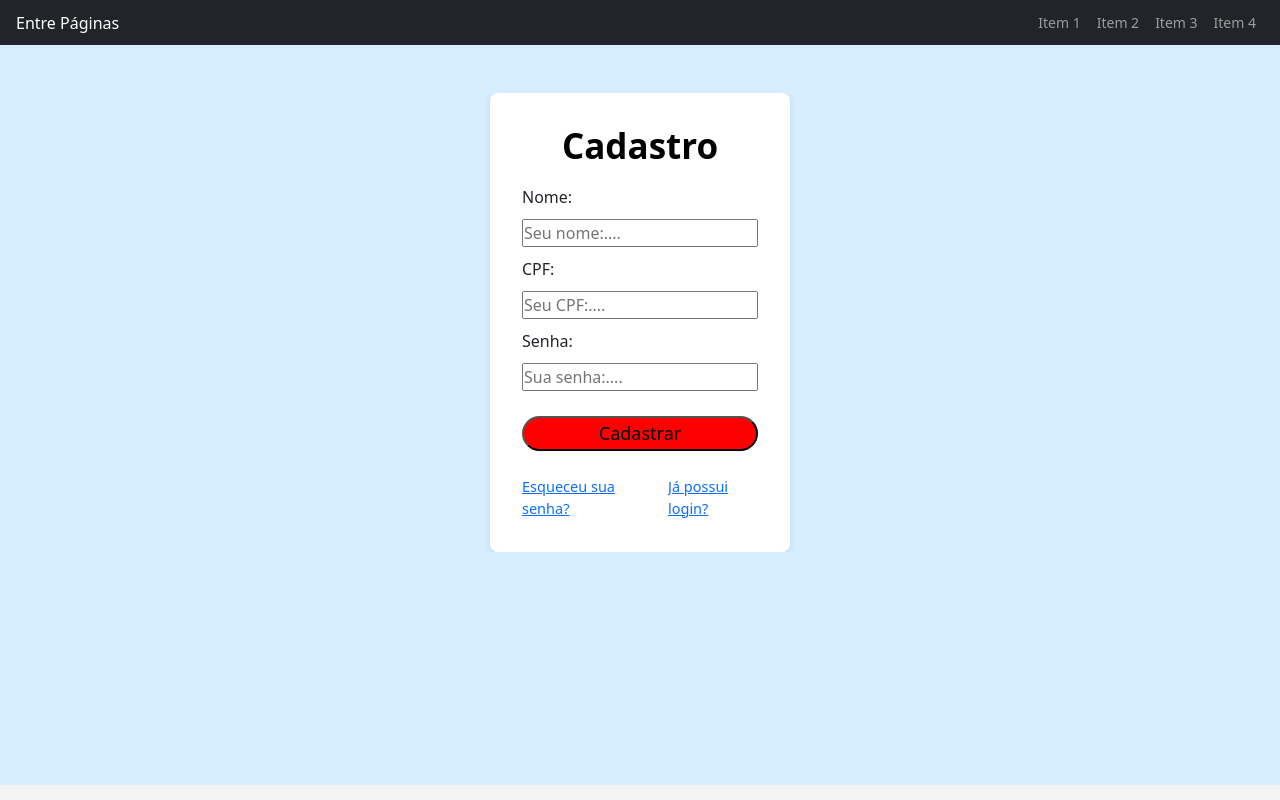
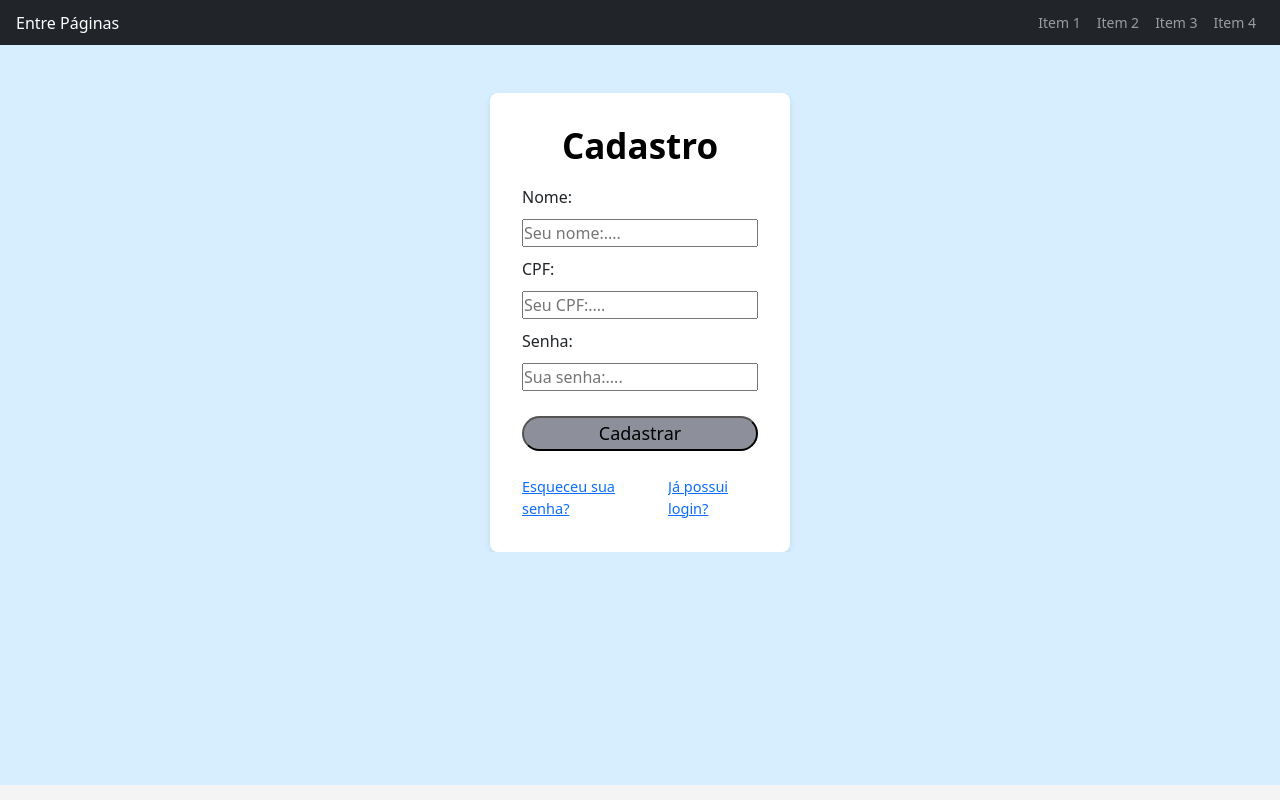
Before and after one commit to nathandacunha/projetoEntrePaginas, a React app in the folder frontend/: page / in a window 1280 px wide. Built offline with nearby package versions, Linux system fonts and the light colour scheme; the HTML template or start-up script is replaced by a standard one.

Commit message:
feat: adiciona a variavel transition nos botões e links

```diff
--- a/frontend/src/styles/App.css
+++ b/frontend/src/styles/App.css
@@ -9,6 +9,7 @@
 :root {
   --wallpaper-color: #D6EEFF;
   --font-color: #AAADC4;
+  --transition-color: blueviolet;
 }
 
 .container {
--- a/frontend/src/styles/FormularioCadastro.css
+++ b/frontend/src/styles/FormularioCadastro.css
@@ -1,3 +1,4 @@
+@import url("./App.css");
 * {
     padding: 0;
     margin: 0;
@@ -61,7 +62,7 @@
     justify-content: center;
     align-items: center;
 
-    background-color: red;
+    background-color: #8D909B;
     border-radius: 30px;
     margin-top: 15px;
 
@@ -74,7 +75,7 @@
 }
 
 .formulario_cadastro button:hover {
-    background-color: blue;
+    background-color: var(--transition-color);
     transform: scale(1.05);
 }
 
@@ -88,5 +89,5 @@
 }
 
 .formulario_cadastro a:hover {
-    color: blueviolet;
+    color: var(--transition-color);
 }
--- a/frontend/src/styles/NavBar.css
+++ b/frontend/src/styles/NavBar.css
@@ -1,3 +1,5 @@
+@import url("/frontend/src/styles/App.css");
+
 * {
   padding: 0;
   margin: 0;
```
